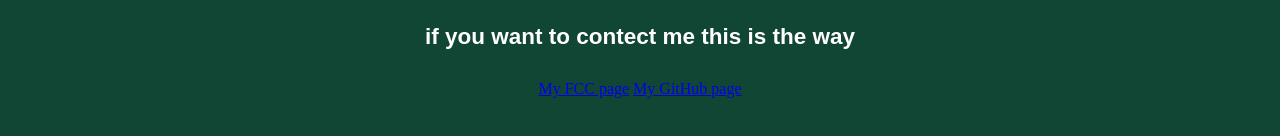
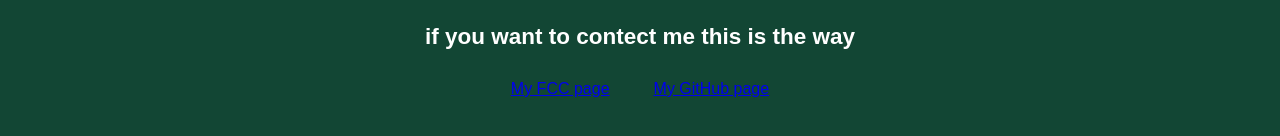
Before and after one commit to OmerBotbol/personal-portfolio, a plain HTML site: page index.html in a window 1280 px wide. Shown: the part 1153-1289 px from the top of the page. Drawn offline with Linux system fonts and the light colour scheme; a web font is replaced by a local one.

Commit message:
change style of my links

```diff
--- a/style.css
+++ b/style.css
@@ -75,3 +75,7 @@ h1{
     font-size: 15px;
     padding-bottom: 30px;
 }
+#profile-link{
+    padding: 10px 20px;
+    font-family: Arial, Helvetica, sans-serif;
+}
```
